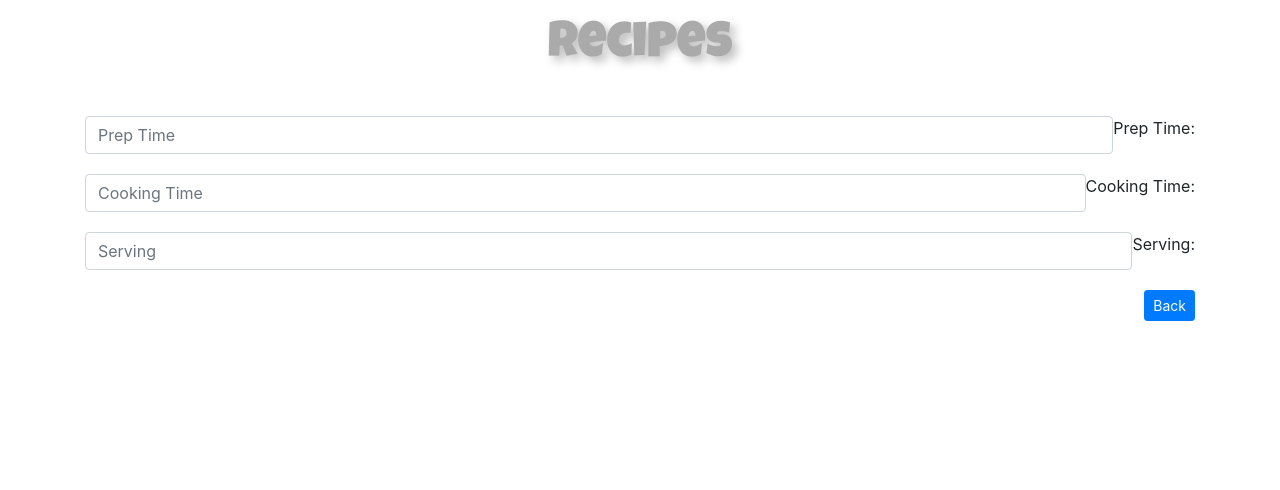
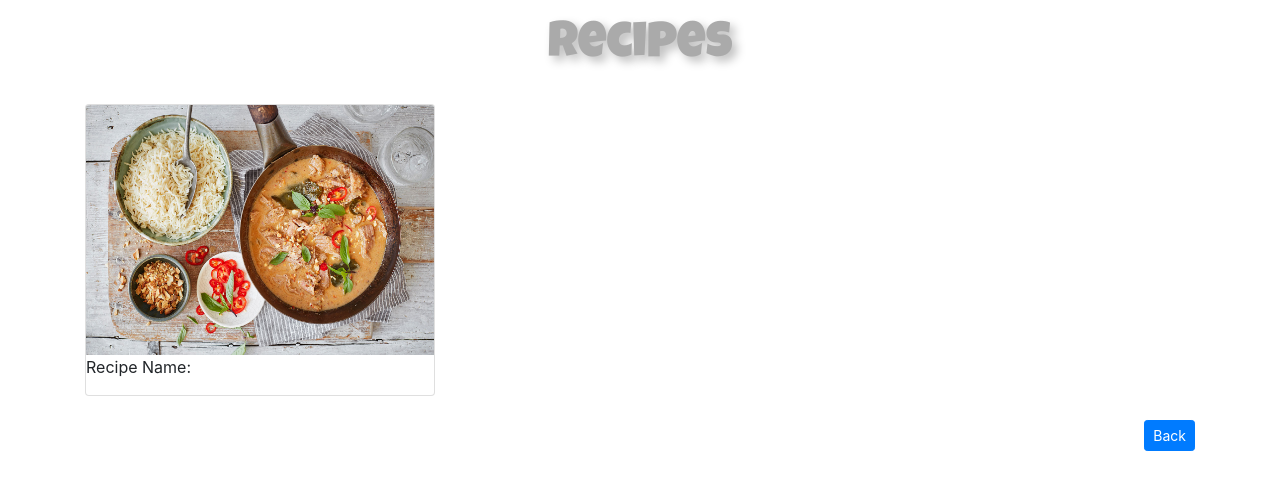
Before and after one commit to ShawnAhls/My-Yummy-Dishes, a Flask app: page /display_recipes in a window 1280 px wide. Shown: the part 164-654 px from the top of the page. Run offline with Flask 2, Linux system fonts and the light colour scheme; a database or web service that is not in the repository returns one stand-in record (values such as "Sample title"); some libraries are stand-ins or nearby versions.

Commit message:
Updating all pages and making sure they return and go the correct pages

```diff
--- a/templates/display-recipes.html
+++ b/templates/display-recipes.html
@@ -1,20 +1,19 @@
 {% extends 'base.html'%}
 
-{% block content%}
+{% block content %}
+{% for recipe in recipes %}
 <h2> Recipes</h2>
-<section class="add">
-    <div class="input-group">
-    <input type="text" class="form-control" placeholder="Prep Time" >Prep Time:
-    </div>
-</section>
-<section class="add">
-    <div class="input-group">
-    <input type="text" class="form-control" placeholder="Cooking Time" >Cooking Time:
-    </div>
-</section>
-<section class="add">
-    <div class="input-group">
-    <input type="text" class="form-control" placeholder="Serving" >Serving:
+<section>
+    <div>
+        <div class="row row-cols-3 row-cols-md-3">
+            <div class="col mb-4">
+                <div class="card">
+                    <img src="{{url_for('static', filename='images/Beef-curry.jpg')}}"
+                              class="card-img-top" alt="Beef Curry">
+                    <p>Recipe Name:  </p>
+                </div>
+            </div>
+        </div>
     </div>
 </section>
 <section>
@@ -23,4 +22,6 @@
          tabindex="-1" role="button">Back</a>
     </div>
 </section>
+
+{% endfor %}
 {% endblock %}
```
